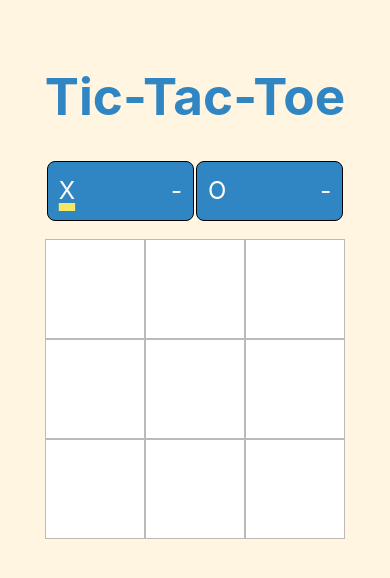
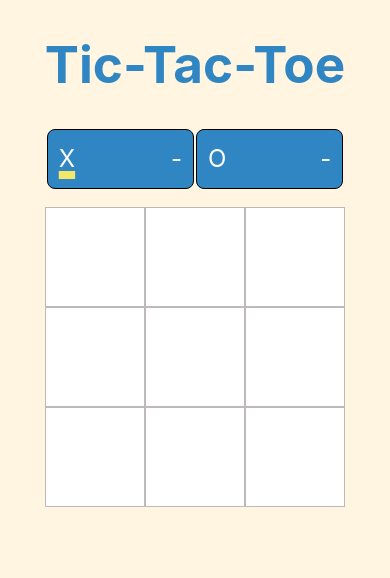
Before and after one commit to craigdavey306/tic-tac-toe, a React (Vite) app: page / in a window 390 px wide. Shown: the top 578 px of the page. Built offline with nearby package versions, Linux system fonts and the light colour scheme.

Commit message:
Fix player mark so it is centered on mobile devices

```diff
--- a/src/App.css
+++ b/src/App.css
@@ -2,7 +2,6 @@
   max-width: 90%;
   margin: auto;
   display: flex;
-  padding: 2rem;
   text-align: center;
   justify-content: center;
 }
--- a/src/components/BoardSquare.css
+++ b/src/components/BoardSquare.css
@@ -5,7 +5,8 @@
   width: 100px;
   float: left;
   text-align: center;
-  font-size: 3rem;
+  align-items: center;
+  font-size: 2rem;
   font-weight: 600;
   font-family: inherit;
 }
```
